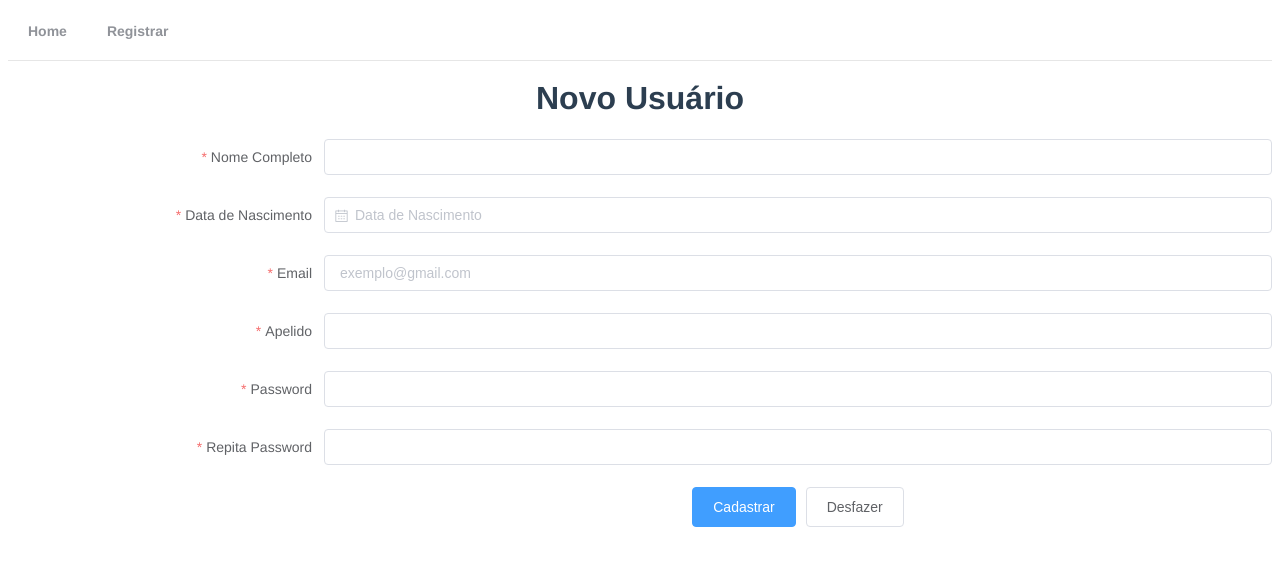
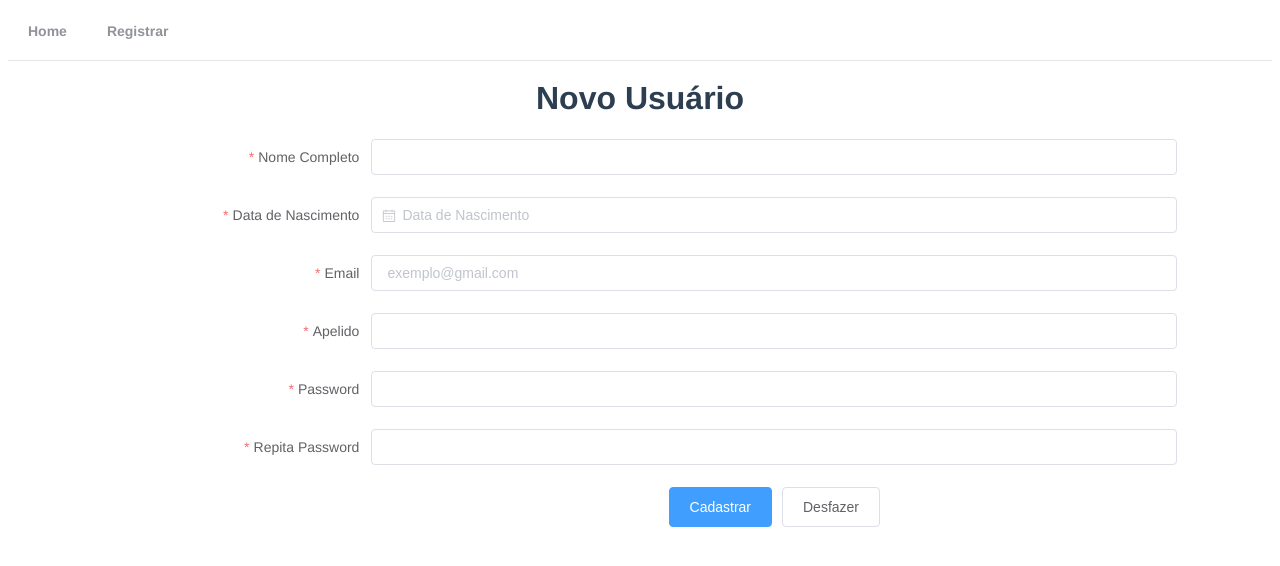
Before and after one commit to ThyagoMac/webapp-user, a Vue app: page /createaccount in a window 1280 px wide. Shown: the top 566 px of the page. Built offline with nearby package versions, Linux system fonts and the light colour scheme.

Commit message:
Style for createacc

```diff
--- a/src/components/create-account/CreateAccount.vue
+++ b/src/components/create-account/CreateAccount.vue
@@ -79,15 +79,14 @@ import UserService from '../../domain/user/UserService.js';
                         return callback(new Error('Email já utilizado. Tente outro'));
                     }
                 }
-                callback();
             } else {
                 for (let i=0; userTemp.length > i; i++){
                     if(userTemp[i].email == this.ruleForm.email){
                         return callback(new Error('Email já utilizado. Tente outro'));
                     }
                 }
-                callback();
             }
+            callback();
         }
 
         var checkLogin = (rule, value, callback) => {
@@ -101,7 +100,6 @@ import UserService from '../../domain/user/UserService.js';
                         return callback(new Error('Login já utilizado. Tente outro apelido'));
                     }
                 }
-                callback();
             }
             else {
                 for (let i=0; userTemp.length > i; i++){
@@ -109,8 +107,8 @@ import UserService from '../../domain/user/UserService.js';
                         return callback(new Error('Login já utilizado. Tente outro apelido'));
                     }
                 }
-                callback();
             }
+            callback();
         }
 
         var validatePass = (rule, value, callback) => {
@@ -141,11 +139,11 @@ import UserService from '../../domain/user/UserService.js';
         };
         var validatePass2 = (rule, value, callback) => {
             if (value === '') {
-            callback(new Error('Repita o password'));
+                callback(new Error('Repita o password'));
             } else if (value !== this.ruleForm.pass) {
-            callback(new Error('Password incorreto!!! Repita o mesmo password'));
+                callback(new Error('Password incorreto!!! Repita o mesmo password'));
             } else {
-            callback();
+                callback();
             }
         };
       return {
@@ -249,5 +247,8 @@ import UserService from '../../domain/user/UserService.js';
 </script>
 
 <style scoped>
-
+.user-form {
+    width: 85%;
+    margin: auto;
+}
 </style>
```
